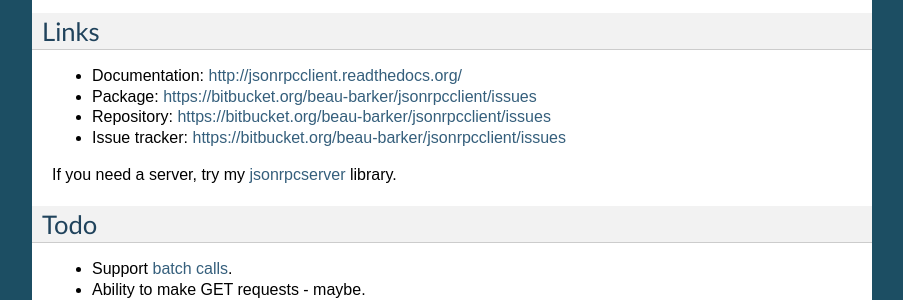
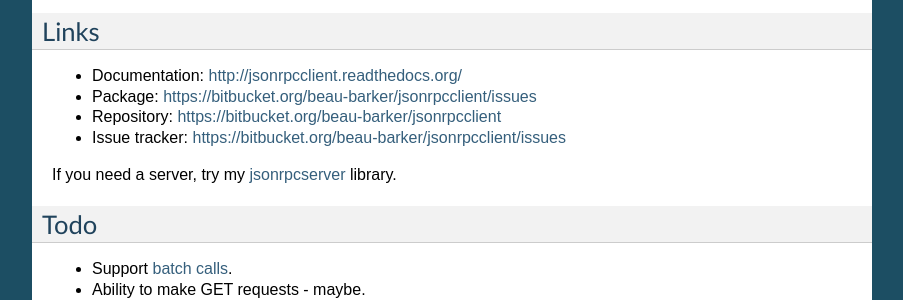
Before and after one commit to explodinglabs/jsonrpcclient, a Sphinx documentation site: the page built from doc/index.rst, in a window 1280 px wide and 900 px high, scrolled down 2054 px. Shown: the part 152-452 px from the top of the window, without its empty margins (198-1101 px from the left). Built offline with Sphinx 7.4.7, drawn with Linux system fonts in a browser that asks for light colours; some of the changed lines change nothing that is shown.

Commit message:
Updated docs

```diff
--- a/doc/index.rst
+++ b/doc/index.rst
@@ -160,7 +160,7 @@
 
 * Documentation: http://jsonrpcclient.readthedocs.org/
 * Package: https://bitbucket.org/beau-barker/jsonrpcclient/issues
-* Repository: https://bitbucket.org/beau-barker/jsonrpcclient/issues
+* Repository: https://bitbucket.org/beau-barker/jsonrpcclient
 * Issue tracker: https://bitbucket.org/beau-barker/jsonrpcclient/issues
 
 If you need a server, try my `jsonrpcserver
```
